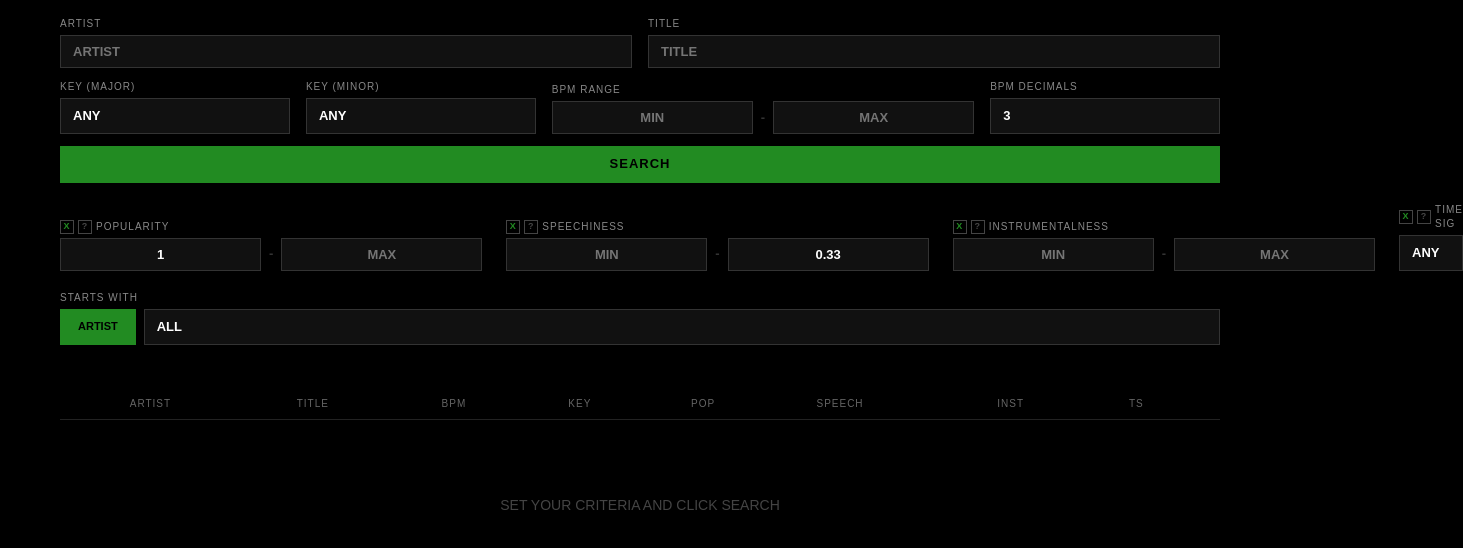
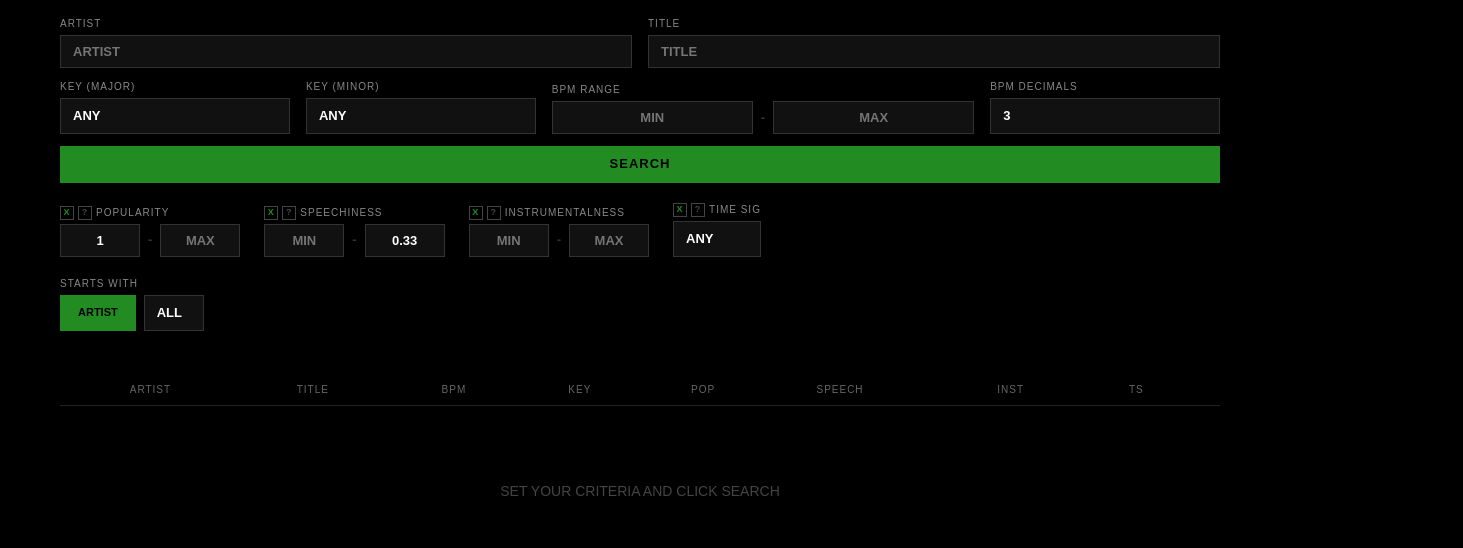
Before and after one commit to yuribeats/key-bpm-matcher, a website: page index.html in a window 1280 px wide. Shown: the part 82-630 px from the top of the page, 1463 px wide, since content can reach past the window. Drawn offline with Linux system fonts and the light colour scheme.

Commit message:
Revert filters to natural width, stop stretching to full row

```diff
--- a/index.html
+++ b/index.html
@@ -424,16 +424,11 @@ input[type="text"]:focus { border-color: var(--green); }
 
 .filters-row {
   display: flex;
+  flex-wrap: wrap;
   gap: 24px;
   margin-bottom: 20px;
   align-items: flex-end;
-  width: 100%;
-}
-.filters-row .control-group { flex: 1; }
-.filters-row .range-control { width: 100%; }
-.filters-row .range-control input[type="text"] { flex: 1; width: auto; }
-.filters-row .alpha-filter { width: 100%; }
-.filters-row .alpha-selected { width: 100%; }
+}
 
 .alpha-filter {
   position: relative;
```
